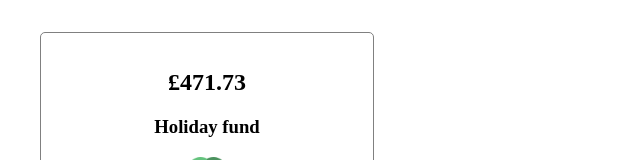
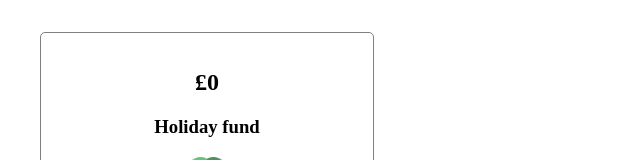
Before and after one commit to LukeTwomey/moneypots, an Angular app in the folder front-end/: page / in a window 1280 px wide. Shown: the top 160 px of the page, without its empty margins (0-640 px from the left). Built offline with nearby package versions, Linux system fonts and the light colour scheme.

Commit message:
Changed pot balance from string to number.

```diff
--- a/front-end/src/app/app.component.html
+++ b/front-end/src/app/app.component.html
@@ -1,6 +1,6 @@
 <div class="pot">
   <div class="summary" *ngIf="displaySummary()">
-    <h2 class="potBalance">{{potBalance}}</h2>
+    <h2 class="potBalance">£{{potBalance}}</h2>
     <h3 class="potName">{{potName}}</h3>
     <img class="potIcon" [src] = 'potIcon'/>
     <img class="progress" [src] = 'progress'/>
--- a/front-end/src/app/app.component.ts
+++ b/front-end/src/app/app.component.ts
@@ -7,7 +7,7 @@ import { Component } from '@angular/core';
 })
 export class AppComponent {
   potName = 'Holiday fund';
-  potBalance = '£471.73';
+  potBalance = 0;
   potIcon = 'assets/holiday.png';
   progress = 'assets/progress-bar.jpg';
   manageFundsActive = false;
```
